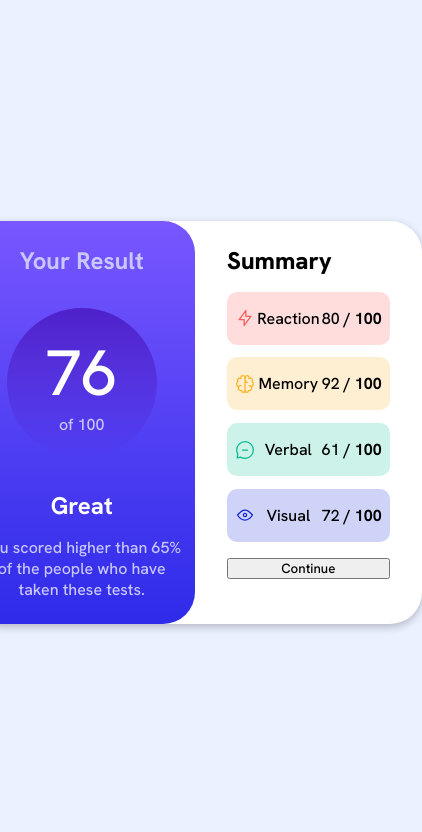
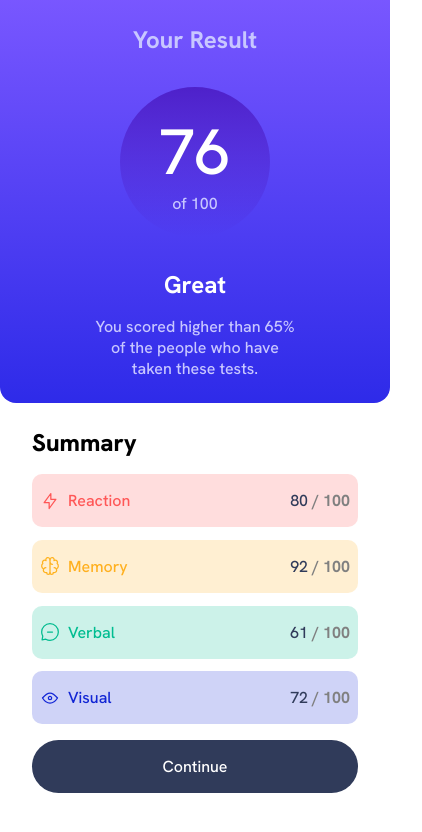
Before and after one commit to tm-laurenzo/frontend-mentor-results-summary-component-main, a plain HTML site: page index.html in a window 390 px wide. Shown: the whole page, 422 px wide, since content can reach past the window. Drawn offline with Linux system fonts and the light colour scheme.

Commit message:
Finished

```diff
--- a/index.html
+++ b/index.html
@@ -8,11 +8,8 @@
 
   <link rel="icon" type="image/png" sizes="32x32" href="./assets/images/favicon-32x32.png">
   <link rel="preconnect" href="https://fonts.googleapis.com" />
-    <link rel="preconnect" href="https://fonts.gstatic.com" crossorigin />
-    <link
-      href="https://fonts.googleapis.com/css2?family=Hanken+Grotesk:wght@500;700;800&display=swap"
-      rel="stylesheet"
-    />
+  <link rel="preconnect" href="https://fonts.gstatic.com" crossorigin />
+  <link href="https://fonts.googleapis.com/css2?family=Hanken+Grotesk:wght@500;700;800&display=swap" rel="stylesheet" />
 
   <title>Frontend Mentor | Results summary component</title>
 
@@ -51,32 +48,43 @@
         <h2 class="summary-title">Summary</h2>
         <div class="subjects">
           <div class="subject-field">
-            <img src="./assets/images/icon-reaction.svg" alt="icon" />
-            <span class="subject">Reaction</span>
+            <div class="subject">
+              <img src="./assets/images/icon-reaction.svg" alt="icon" />
+              <span >Reaction</span>
+            </div>
+
             <span class="subject-score">80 <b class="max-score">/ 100</b></span>
           </div>
 
+          <div class="subject-field">
+            <div class="subject">
+              <img src="./assets/images/icon-memory.svg" alt="icon" />
+              <span >Memory</span>
+            </div>
 
-          <div class="subject-field">
-            <img src="./assets/images/icon-memory.svg" alt="icon" />
-            <span class="subject">Memory</span>
             <span class="subject-score">92 <b class="max-score">/ 100</b></span>
           </div>
 
           <div class="subject-field">
-            <img src="./assets/images/icon-verbal.svg" alt="icon" />
-            <span class="subject">Verbal</span>
+            <div class="subject">
+              <img src="./assets/images/icon-verbal.svg" alt="icon" />
+              <span >Verbal</span>
+            </div>
+
             <span class="subject-score">61 <b class="max-score">/ 100</b></span>
           </div>
 
 
           <div class="subject-field">
-            <img src="./assets/images/icon-visual.svg" alt="icon" />
-            <span class="subject">Visual</span>
+            <div class="subject">
+              <img src="./assets/images/icon-visual.svg" alt="icon" />
+              <span >Visual</span>
+            </div>
+
             <span class="subject-score">72 <b class="max-score">/ 100</b></span>
           </div>
         </div>
-        <button>Continue</button>
+        <button class="btn">Continue</button>
       </section>
     </div>
 
--- a/style.css
+++ b/style.css
@@ -121,24 +121,76 @@ body {
 .subject-field:nth-child(1) {
   background-color: hsla(0, 100%, 67%, 0.2);
 }
-.subject-field:nth-child(1) .badge b {
+.subject-field:nth-child(1) .subject {
   color: var(--Light-red);
 }
 .subject-field:nth-child(2) {
   background-color: hsla(39, 100%, 56%, 0.2);
 }
-.subject-field:nth-child(2) .badge b {
+.subject-field:nth-child(2) .subject {
   color: var(--Orangey-yellow);
 }
 .subject-field:nth-child(3) {
   background-color: hsla(166, 100%, 37%, 0.2);
 }
-.subject-field:nth-child(3) .badge b {
+.subject-field:nth-child(3) .subject {
   color: var(--Green-teal);
 }
 .subject-field:nth-child(4) {
   background-color: hsla(234, 85%, 45%, 0.2);
 }
-.subject-field:nth-child(4) .badge b {
+.subject-field:nth-child(4) .subject {
   color: var(--Cobalt-blue);
 }
+.subject-field .subject-score {
+  color: var(--Dark-gray-blue);
+}
+.subject-field .max-score {
+  color: gray;
+}
+
+.subject {
+  display: flex;
+  align-items: center;
+  gap: 0.5rem;
+}
+
+.btn {
+  margin-top: auto;
+  padding: 1rem;
+  border: none;
+  border-radius: 2rem;
+  background: var(--Dark-gray-blue);
+  cursor: pointer;
+  font-size: 1rem;
+  color: white;
+}
+.btn:hover {
+  background: linear-gradient(
+    to bottom,
+    var(--Light-slate-blue-background),
+    var(--Light-royal-blue-background)
+  );
+}
+@media screen and (max-width: 650px) {
+  body {
+    align-items: flex-start;
+    background-color: white;
+  }
+  .card {
+    box-shadow: none;
+  }
+  .card-container {
+    flex-direction: column;
+  }
+  .result {
+    border-radius: 0 0 1rem 1rem;
+    width: 100%;
+  }
+  .result .info {
+    width: 250px;
+  }
+  .summary {
+    width: 100%;
+  }
+}
```
